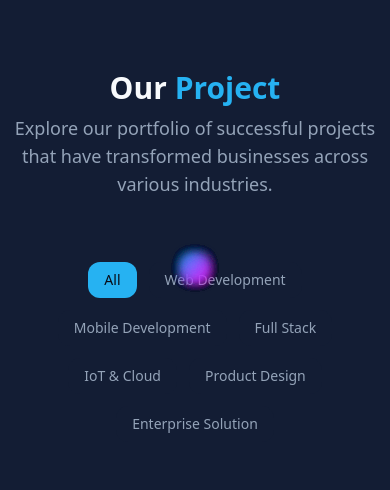
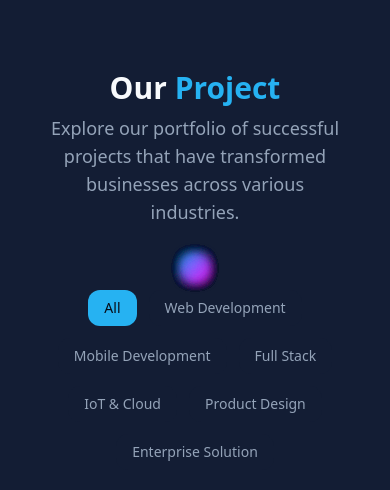
Before and after one commit to DeraJudy/pematrix, a Next.js app: page /projects in a window 390 px wide. Shown: the part 154-644 px from the top of the page. Built offline with nearby package versions, Linux system fonts and the light colour scheme; grey boxes are pictures that could not be loaded.

Commit message:
responsive

```diff
--- a/src/app/projects/page.js
+++ b/src/app/projects/page.js
@@ -74,7 +74,7 @@ const page = () => {
         <div
           className="mx-auto max-w-6xl ">
           <motion.div
-            className="mb-16 text-center"
+            className="mb-16 text-center px-10 lg:px-0"
             initial={{ opacity: 0, y: 40 }}
             whileInView={{ opacity: 1, y: 0 }}
             viewport={{ once: true, amount: 0.6 }}
@@ -102,7 +102,7 @@ const page = () => {
             initial={{ opacity: 0, y: 20 }}
             animate={{ opacity: 1, y: 0 }}
             transition={{ duration: 0.6, delay: 0.2 }}
-            className="flex flex-wrap justify-center gap-3 mb-12"
+            className="flex flex-wrap justify-center gap-3 mb-12 px-10 lg:px-0"
           >
             {categories.map((category) => {
               const isActive = activeCategory === category;
@@ -128,7 +128,7 @@ const page = () => {
 
           </motion.div>
 
-          <div className="grid md:grid-cols-2 lg:grid-cols-3 gap-8">
+          <div className="grid md:grid-cols-2 lg:grid-cols-3 gap-8 px-10 lg:px-0">
             {filteredProjects.map((project, index) => (
               <motion.div
                 key={index}
@@ -236,7 +236,7 @@ const page = () => {
         style={{ backgroundColor: "hsl(var(--background))" }}
         className="mx-auto max-w-6xl myheight">
         <motion.div
-          className="mb-16 text-center"
+          className="mb-16 text-center px-10 lg:px-0"
           initial={{ opacity: 0, y: 40 }}
           whileInView={{ opacity: 1, y: 0 }}
           viewport={{ once: true, amount: 0.6 }}
--- a/src/app/services/page.js
+++ b/src/app/services/page.js
@@ -92,7 +92,7 @@ const page = () => {
             <div className="mx-auto max-w-6xl mt-24 pt-8">
 
                 <motion.div
-                    className="mb-16 text-center"
+                    className="mb-16 text-center px-10 lg:px-0"
                     initial={{ opacity: 0, y: 40 }}
                     whileInView={{ opacity: 1, y: 0 }}
                     viewport={{ once: true }}
@@ -123,7 +123,7 @@ const page = () => {
                     initial="hidden"
                     whileInView="visible"
                     viewport={{ once: true, amount: 0.2 }}
-                    className="grid grid-cols-1 md:grid-cols-2 lg:grid-cols-4 gap-6 mb-10"
+                    className="grid grid-cols-1 md:grid-cols-2 lg:grid-cols-4 gap-6 mb-10 px-10 lg:px-0"
                 >
                     {features.map((feature) => {
                         const IconComponent = feature.icon;
@@ -212,7 +212,7 @@ const page = () => {
                  style={{ backgroundColor: "hsl(var(--background))" }}
                 className="">
                 <motion.div
-                    className=" text-center py-20"
+                    className=" text-center py-20 px-10 lg:px-0"
                     initial={{ opacity: 0, y: 40 }}
                     whileInView={{ opacity: 1, y: 0 }}
                     viewport={{ once: true }}
```
